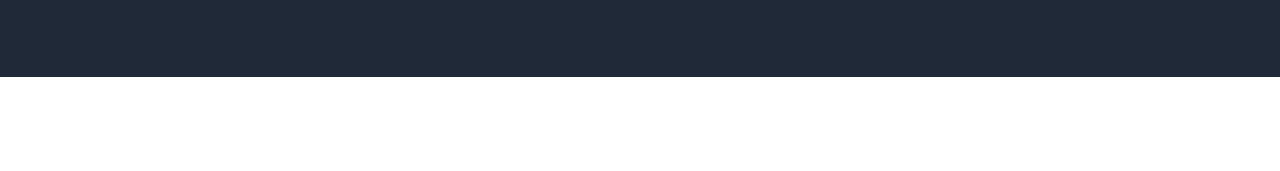
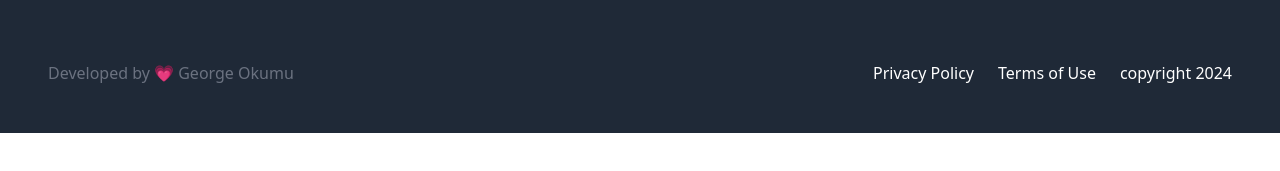
Before and after one commit to G-Okumu/recipe-web, a plain HTML site: page index.html in a window 1280 px wide. Shown: the part 243-414 px from the top of the page. Drawn offline with nearby package versions, Linux system fonts and the light colour scheme.

Commit message:
feat: add copyright and developed by

```diff
--- a/footer.js
+++ b/footer.js
@@ -17,6 +17,7 @@ const FooterLinks = [
 let first_footer_section = document.getElementById("first-footer-links");
 let second_footer_section = document.getElementById("second-footer-links");
 let third_footer_section = document.getElementById("third-footer-links");
+let copyright = document.getElementById("date");
 
 first_footer_section.innerHTML = `
 ${FooterLinks.slice(0, 4).map((item) => {
@@ -35,3 +36,5 @@ ${FooterLinks.slice(8, 12).map((item) => {
     return `<span class="text-white poppins" key=${item.id}>${item.text}</span>`;
 })}
 `
+
+copyright.textContent = `copyright ${new Date().getFullYear()}`;
--- a/index.html
+++ b/index.html
@@ -32,6 +32,19 @@
                 </div>
             </div>
 
+
+            <div class="flex items-center pt-8">
+                <div class="flex flex-grow">
+                    <span class="poppins text-gray-500">Developed by 💗 George Okumu</span>
+                </div>
+
+                <div class="flex justify-end items-center space-x-6">
+                    <span class="poppins text-white cursor-pointer">Privacy Policy</span>
+                    <span class="poppins text-white cursor-pointer">Terms of Use</span>
+                    <span class="poppins text-white cursor-pointer" id="date"></span>
+                </div>
+            </div>
+
         </div>
     </footer>
 </body>
```
